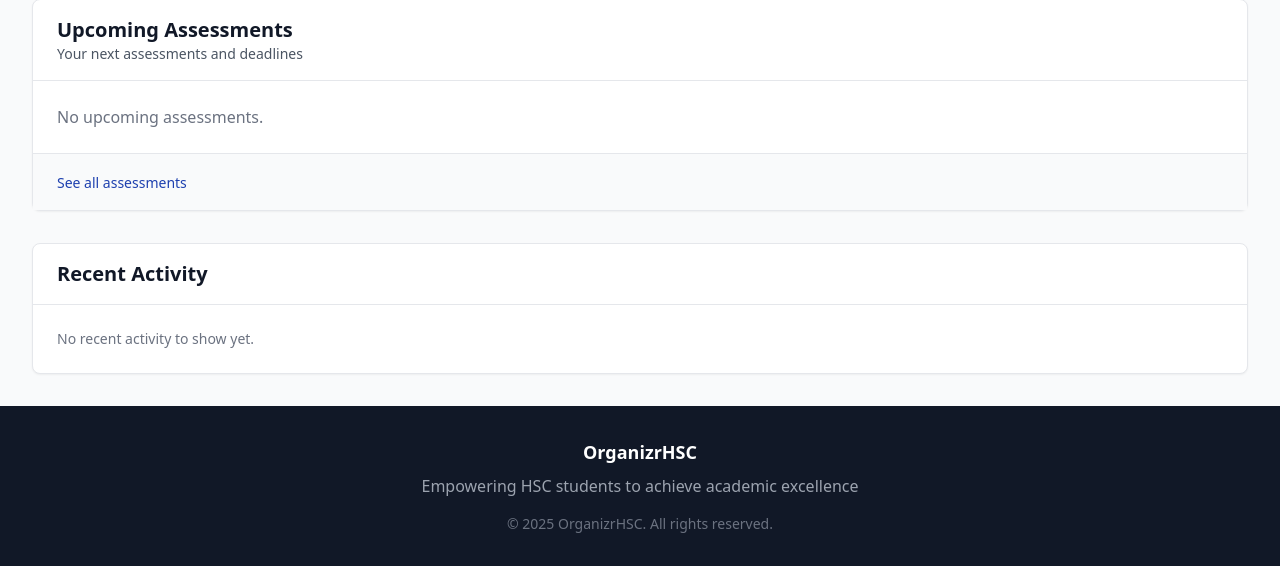
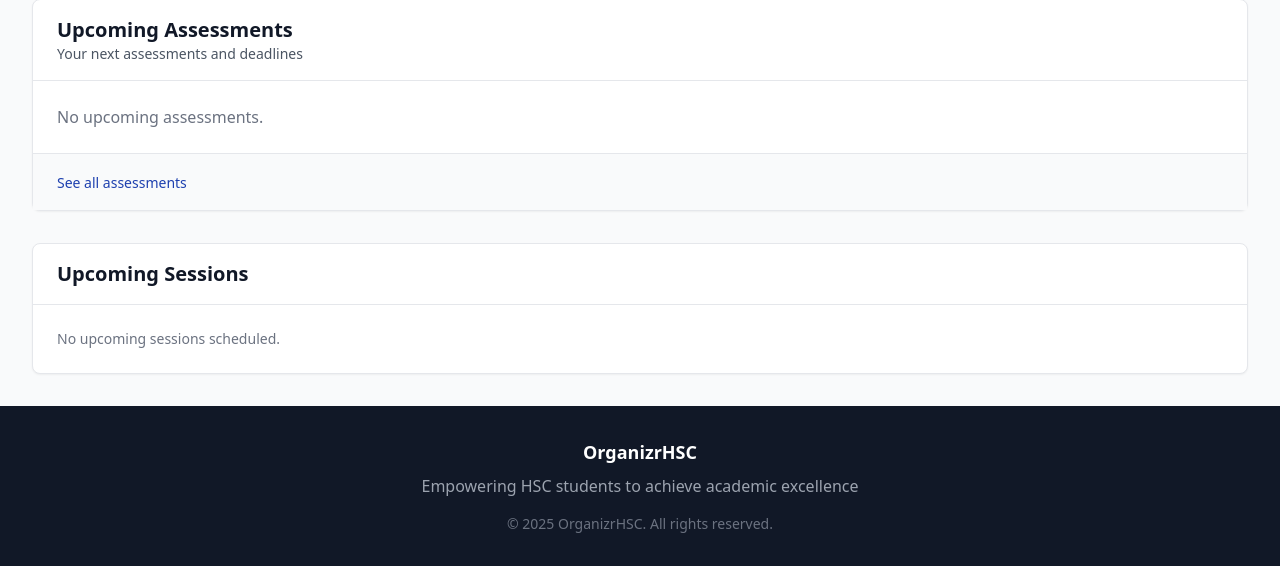
Before and after one commit to rahuls101/OrganizrHSC, a Flask app: page /dashboard in a window 1280 px wide. Shown: the part 464-1030 px from the top of the page. Run offline with Flask 3, Linux system fonts and the light colour scheme; the visitor is signed in with stand-in values (Sample User, id 1); tables that the repository leaves empty hold one stand-in row (values such as "Sample post"); some libraries are stand-ins or nearby versions.

Commit message:
replaced "recent activity' in dashboard to "upcoming sessions"

```diff
--- a/server.py
+++ b/server.py
@@ -99,6 +99,9 @@ def dashboard():
 
     user = User.query.get(session['user_id'])
 
+    '''
+    to show upcoming assessments on the dashboard
+    '''
 
     now = datetime.now()
 
@@ -115,12 +118,35 @@ def dashboard():
     upcoming_this_week = [a for a in sorted_assessments if 0 <= (a.due_date - now).days <= 7]
 
 
+    '''
+    to show upcoming session on the dashboard
+    '''
+
+    #get todays date
+    today = now.date()
+
+    #query and filter users upcoming sessions
+
+    upcoming_sessions = StudySession.query.filter(
+        StudySession.user_id == user.id,
+        StudySession.date >= today
+    ).order_by(StudySession.date, StudySession.time).limit(5).all()
+
+    for studysession in upcoming_sessions:
+        code = studysession.assessment.subject_code
+        subject_info = subject_data.get(code)
+        studysession.subject_name = subject_info["name"] if subject_info else code
+        studysession.subject_colour = subject_info["colour"] if subject_info else "gray"
+
+
+
     return render_template(
         'dashboard.html',
         user=user,
         now = now,
         sorted_assessments = sorted_assessments,
         num_close_assessments=len(upcoming_this_week),
+        upcoming_sessions = upcoming_sessions
     )
 
 
--- a/templates/dashboard.html
+++ b/templates/dashboard.html
@@ -269,24 +269,30 @@
 
         </div>
 
-        <!-- Recent Activity -->
+        <!-- Upcoming Sessions -->
         <div class="mt-8 bg-white rounded-lg shadow-sm border border-gray-200">
             <div class="px-6 py-4 border-b border-gray-200">
-                <h2 class="text-xl font-semibold text-gray-900">Recent Activity</h2>
+                <h2 class="text-xl font-semibold text-gray-900">Upcoming Sessions</h2>
             </div>
             <div class="p-6">
-                <div class="space-y-4">
-                    <p class="text-sm text-gray-500">No recent activity to show yet. </p>
-                    <!-- <div class="flex items-center">
-                        <div class="w-2 h-2 bg-green-400 rounded-full mr-3"></div>
-                        <p class="text-sm text-gray-600">
-                            <span class="font-medium">Mathematics Test</span> study schedule generated
-                        </p>
-                        <span class="ml-auto text-xs text-gray-400">2 hours ago</span>
-                    </div> -->
-                </div>
+                {% if upcoming_sessions %}
+                    <div class="space-y-4">
+                        {% for session in upcoming_sessions %}
+                            <div class="flex items-center">
+                                <div class="w-2 h-2 bg-{{ session.subject_colour }}-500 rounded-full mr-3"></div>
+                                <p class="text-sm text-gray-600">
+                                    <span class="font-medium">{{ session.subject_name }}</span> @ {{ session.time }}:00
+                                </p>
+                                <span class="ml-auto text-xs text-gray-400">{{ session.date.strftime('%b %d, %Y') }}</span>
+                            </div>
+                        {% endfor %}
+                    </div>
+                {% else %}
+                    <p class="text-sm text-gray-500">No upcoming sessions scheduled.</p>
+                {% endif %}
             </div>
         </div>
+
     </main>
 
     {% include 'footer.html' %}
```
Also changed, not shown: schedule_generator.py (+7 -5 lines).
